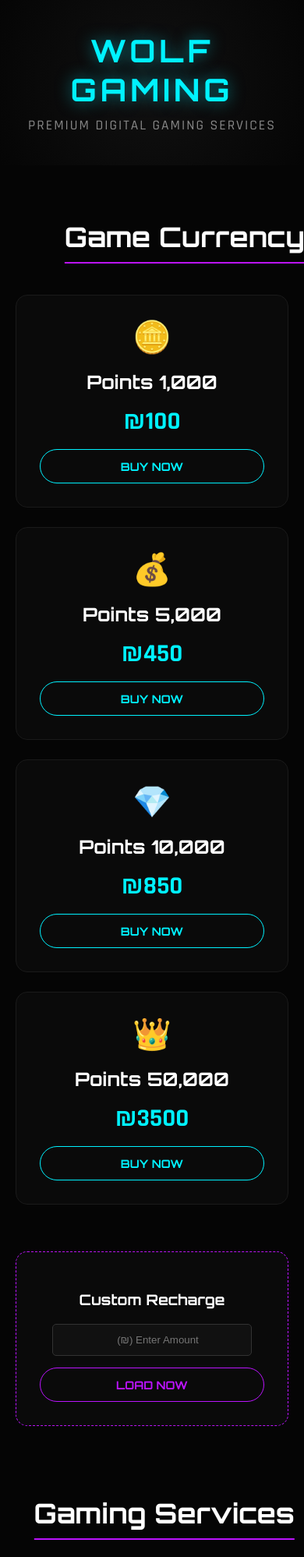
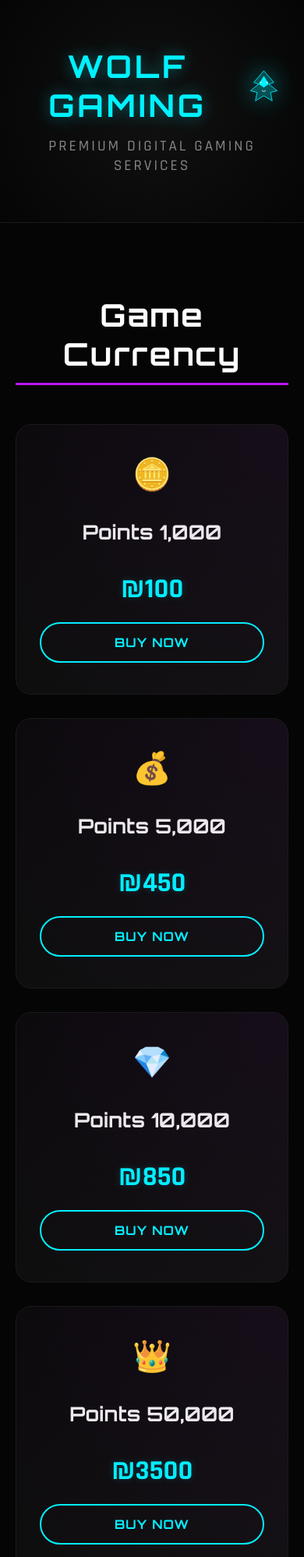
Before and after one commit to WOLFGAMING77/WOLFGAMING, a website: page index.html in a window 390 px wide. Shown: the top 1997 px of the page at 78% size. Drawn offline with Linux system fonts and the light colour scheme.

Commit message:
Enhance header with wolf logo and visual polish

```diff
--- a/index.html
+++ b/index.html
@@ -27,109 +27,142 @@
 
         /* Header & Hero */
         header {
-            padding: 40px 20px;
+            padding: 60px 20px;
             text-align: center;
             background: radial-gradient(circle at center, #111 0%, #050505 100%);
+            border-bottom: 1px solid #1a1a1a;
+        }
+
+        .header-content {
+            display: flex;
+            flex-direction: column;
+            align-items: center;
+            gap: 15px;
+        }
+
+        .logo-wrapper {
+            display: flex;
+            align-items: center;
+            justify-content: center;
+            gap: 20px;
+        }
+
+        .wolf-logo {
+            width: 80px;
+            height: 80px;
+            filter: drop-shadow(0 0 15px var(--primary));
         }
 
         .logo {
-            font-size: 3.5rem;
+            font-size: 4rem;
             font-weight: 700;
             color: var(--primary);
-            text-shadow: 0 0 20px rgba(0, 242, 255, 0.5);
-            letter-spacing: 5px;
-            margin-bottom: 10px;
+            text-shadow: 0 0 20px rgba(0, 242, 255, 0.4);
+            letter-spacing: 8px;
+            margin: 0;
+            text-transform: uppercase;
         }
 
         .tagline {
             color: #888;
-            font-size: 1.1rem;
-            letter-spacing: 2px;
+            font-size: 1.2rem;
+            letter-spacing: 3px;
             text-transform: uppercase;
+            font-weight: 500;
         }
 
         .container {
             max-width: 1200px;
             margin: 0 auto;
-            padding: 40px 20px;
+            padding: 60px 20px;
         }
 
         h2.section-title {
             text-align: center;
-            font-size: 2.2rem;
-            margin-bottom: 40px;
+            font-size: 2.5rem;
+            margin-bottom: 50px;
             color: var(--text);
-            border-bottom: 2px solid var(--secondary);
+            border-bottom: 3px solid var(--secondary);
             display: inline-block;
-            padding-bottom: 10px;
+            padding-bottom: 12px;
             position: relative;
             left: 50%;
             transform: translateX(-50%);
+            letter-spacing: 2px;
         }
 
         /* Grid Layout */
         .grid {
             display: grid;
-            grid-template-columns: repeat(auto-fit, minmax(250px, 1fr));
-            gap: 25px;
-            margin-bottom: 60px;
+            grid-template-columns: repeat(auto-fit, minmax(280px, 1fr));
+            gap: 30px;
+            margin-bottom: 80px;
         }
 
         /* Luxury Card Styling */
         .card {
-            background: var(--card-bg);
+            background: linear-gradient(145deg, #0a0a0a, #111);
             border: 1px solid #1a1a1a;
-            border-radius: 15px;
-            padding: 30px;
+            border-radius: 20px;
+            padding: 40px 30px;
             text-align: center;
             transition: all 0.4s cubic-bezier(0.175, 0.885, 0.32, 1.275);
             position: relative;
             overflow: hidden;
+            display: flex;
+            flex-direction: column;
+            justify-content: space-between;
         }
 
         .card:hover {
-            transform: translateY(-10px);
+            transform: translateY(-15px);
             border-color: var(--primary);
-            box-shadow: 0 10px 30px rgba(0, 242, 255, 0.2);
+            box-shadow: 0 15px 40px rgba(0, 242, 255, 0.15);
         }
 
-        .card::before {
+        .card::after {
             content: '';
             position: absolute;
-            top: 0; left: -100%;
+            top: 0; left: 0;
             width: 100%; height: 100%;
-            background: linear-gradient(90deg, transparent, rgba(255,255,255,0.05), transparent);
-            transition: 0.5s;
+            background: radial-gradient(circle at top right, rgba(188, 19, 254, 0.05), transparent);
+            pointer-events: none;
         }
 
-        .card:hover::before { left: 100%; }
-
         .card i {
-            font-size: 3rem;
-            margin-bottom: 20px;
+            font-size: 3.5rem;
+            margin-bottom: 25px;
             display: block;
             color: var(--secondary);
+            transition: 0.3s;
+        }
+
+        .card:hover i {
+            transform: scale(1.1);
+            color: var(--primary);
         }
 
         .card h3 {
-            font-size: 1.5rem;
-            margin: 10px 0;
+            font-size: 1.6rem;
+            margin: 15px 0;
             font-family: 'Orbitron', sans-serif;
+            color: #eee;
         }
 
         .price {
-            font-size: 2rem;
+            font-size: 2.2rem;
             font-weight: 700;
             color: var(--primary);
-            margin: 15px 0;
+            margin: 20px 0;
             display: block;
+            text-shadow: 0 0 10px rgba(0, 242, 255, 0.2);
         }
 
         .btn {
             background: transparent;
             color: var(--primary);
-            border: 1px solid var(--primary);
-            padding: 12px 25px;
+            border: 2px solid var(--primary);
+            padding: 14px 25px;
             border-radius: 50px;
             font-weight: bold;
             text-transform: uppercase;
@@ -137,145 +170,187 @@
             transition: 0.3s;
             width: 100%;
             font-family: 'Orbitron', sans-serif;
-            font-size: 0.9rem;
+            font-size: 1rem;
+            letter-spacing: 1px;
         }
 
         .btn:hover {
             background: var(--primary);
             color: #000;
-            box-shadow: 0 0 20px var(--primary);
+            box-shadow: 0 0 25px var(--primary);
         }
 
         /* Why Choose Us Section */
         .features {
-            background: #0a0a0a;
-            padding: 60px 20px;
-            border-radius: 20px;
-            margin-top: 40px;
+            background: rgba(10, 10, 10, 0.6);
+            backdrop-filter: blur(10px);
+            padding: 80px 40px;
+            border-radius: 30px;
+            border: 1px solid #1a1a1a;
+            margin-top: 60px;
             display: grid;
             grid-template-columns: repeat(auto-fit, minmax(300px, 1fr));
-            gap: 30px;
+            gap: 40px;
             text-align: center;
         }
 
-        .feature-item img {
-            width: 60px;
-            margin-bottom: 20px;
-            filter: drop-shadow(0 0 10px var(--primary));
+        .feature-item div {
+            font-size: 60px;
+            margin-bottom: 25px;
+            filter: drop-shadow(0 0 15px var(--primary));
+            transition: 0.3s;
+        }
+
+        .feature-item:hover div {
+            transform: scale(1.2) rotate(5deg);
         }
 
         .feature-item h4 {
-            font-size: 1.4rem;
+            font-size: 1.6rem;
             color: var(--primary);
-            margin-bottom: 10px;
+            margin-bottom: 15px;
+            font-family: 'Orbitron', sans-serif;
         }
 
         .feature-item p {
-            color: #888;
+            color: #999;
+            font-size: 1.1rem;
+            line-height: 1.6;
         }
 
         /* Custom Load */
         .custom-load {
-            max-width: 400px;
-            margin: 0 auto 60px;
+            max-width: 500px;
+            margin: 0 auto 80px;
             text-align: center;
-            background: #0a0a0a;
-            padding: 30px;
-            border-radius: 15px;
-            border: 1px dashed var(--secondary);
+            background: linear-gradient(145deg, #0a0a0a, #111);
+            padding: 40px;
+            border-radius: 25px;
+            border: 1px solid #1a1a1a;
+            box-shadow: inset 0 0 20px rgba(188, 19, 254, 0.05);
+        }
+
+        .custom-load h3 {
+            margin-bottom: 25px;
+            font-size: 1.8rem;
+            color: var(--secondary);
         }
 
         input {
-            width: 80%;
-            padding: 12px;
-            background: #111;
+            width: 100%;
+            max-width: 300px;
+            padding: 15px;
+            background: #050505;
             border: 1px solid #333;
             color: white;
-            border-radius: 5px;
-            margin-bottom: 15px;
+            border-radius: 10px;
+            margin-bottom: 20px;
             text-align: center;
+            font-size: 1.2rem;
+            font-family: 'Rajdhani', sans-serif;
+            transition: 0.3s;
+        }
+
+        input:focus {
+            outline: none;
+            border-color: var(--primary);
+            box-shadow: 0 0 15px rgba(0, 242, 255, 0.2);
         }
 
         footer {
             text-align: center;
-            padding: 80px 20px;
-            background: #030303;
+            padding: 100px 20px;
+            background: #020202;
             color: #888;
-            border-top: 1px solid #1a1a1a;
-            font-size: 0.95rem;
+            border-top: 1px solid #111;
+            font-size: 1rem;
         }
 
         .footer-logo {
-            font-size: 2rem;
+            font-size: 2.5rem;
             color: var(--primary);
-            margin-bottom: 25px;
+            margin-bottom: 30px;
             display: inline-block;
-            text-shadow: 0 0 10px rgba(0, 242, 255, 0.3);
+            text-shadow: 0 0 15px rgba(0, 242, 255, 0.3);
+            letter-spacing: 5px;
         }
 
         .payment-methods {
             display: flex;
             justify-content: center;
             align-items: center;
-            gap: 25px;
-            margin-bottom: 35px;
+            gap: 30px;
+            margin-bottom: 45px;
             flex-wrap: wrap;
         }
 
         .payment-methods img {
-            height: 30px;
+            height: 35px;
             filter: grayscale(1);
-            opacity: 0.5;
-            transition: 0.3s;
+            opacity: 0.4;
+            transition: 0.4s ease;
         }
 
         .payment-methods img:hover {
             filter: grayscale(0);
             opacity: 1;
+            transform: scale(1.1);
         }
 
         .footer-links {
-            margin-bottom: 30px;
+            margin-bottom: 40px;
             display: flex;
             justify-content: center;
-            gap: 30px;
+            gap: 40px;
             flex-wrap: wrap;
         }
 
         .footer-links a {
-            color: #ccc;
+            color: #aaa;
             transition: 0.3s;
             display: flex;
             align-items: center;
-            gap: 8px;
+            gap: 10px;
+            font-weight: 500;
         }
 
         .footer-links a:hover {
             color: var(--primary);
-            text-shadow: 0 0 8px var(--primary);
+            text-shadow: 0 0 10px var(--primary);
         }
 
         .copyright {
-            color: #444;
-            font-size: 0.85rem;
-            letter-spacing: 1px;
-        }
-
-        .social-icon {
-            font-size: 1.2rem;
+            color: #555;
+            font-size: 0.9rem;
+            letter-spacing: 1.5px;
+            line-height: 1.8;
         }
 
         @media (max-width: 768px) {
-            .logo { font-size: 2.5rem; }
-            .footer-links { flex-direction: column; gap: 15px; }
+            .logo { font-size: 2.5rem; letter-spacing: 4px; }
+            .wolf-logo { width: 60px; height: 60px; }
+            .footer-links { flex-direction: column; gap: 20px; }
+            .section-title { font-size: 2rem; }
+            .header-content { padding: 0 10px; }
         }
     </style>
 </head>
 <body>
 
     <header>
-        <div class="logo orbitron">WOLF GAMING</div>
-        <div class="tagline">Premium Digital Gaming Services</div>
+        <div class="header-content">
+            <div class="logo-wrapper">
+                <svg class="wolf-logo" viewBox="0 0 100 100" fill="none" xmlns="http://www.w3.org/2000/svg">
+                    <path d="M50 5L20 40L35 45L10 65L30 70L25 95L50 80L75 95L70 70L90 65L65 45L80 40L50 5Z" fill="var(--primary)" fill-opacity="0.2" stroke="var(--primary)" stroke-width="2"/>
+                    <path d="M50 20L35 45L50 55L65 45L50 20Z" fill="var(--primary)"/>
+                    <circle cx="40" cy="40" r="2" fill="white"/>
+                    <circle cx="60" cy="40" r="2" fill="white"/>
+                    <path d="M45 65Q50 70 55 65" stroke="white" stroke-width="2" stroke-linecap="round"/>
+                </svg>
+                <div class="logo orbitron">WOLF GAMING</div>
+            </div>
+            <div class="tagline">Premium Digital Gaming Services</div>
+        </div>
     </header>
 
     <div class="container">
```
